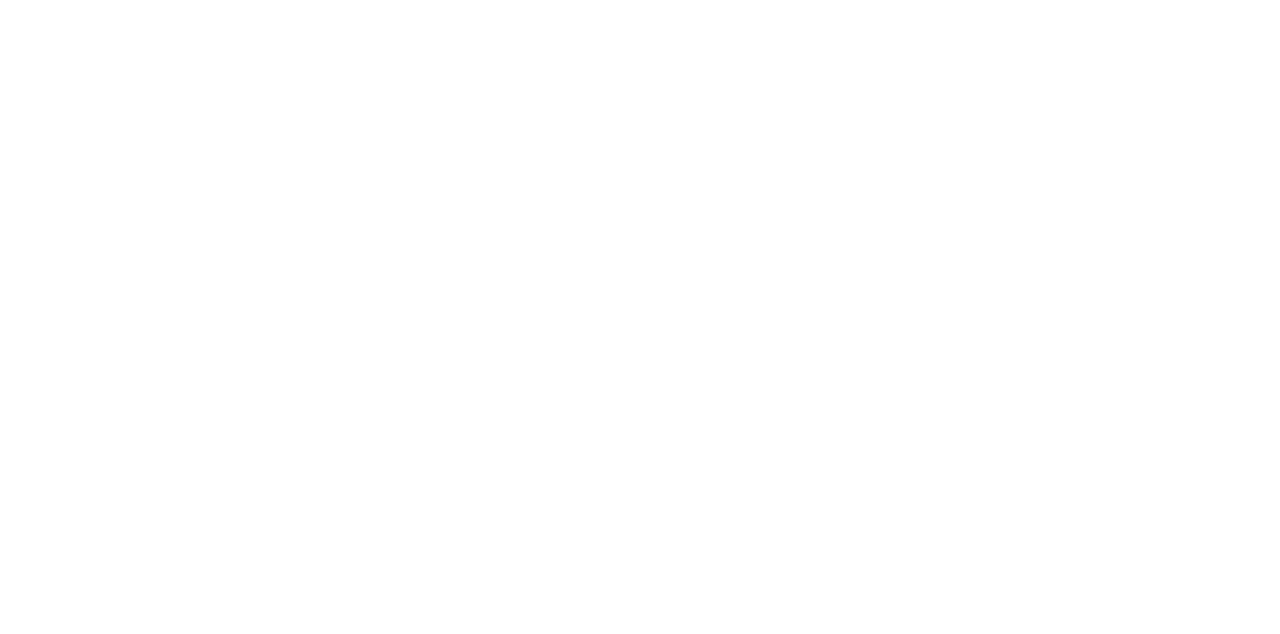
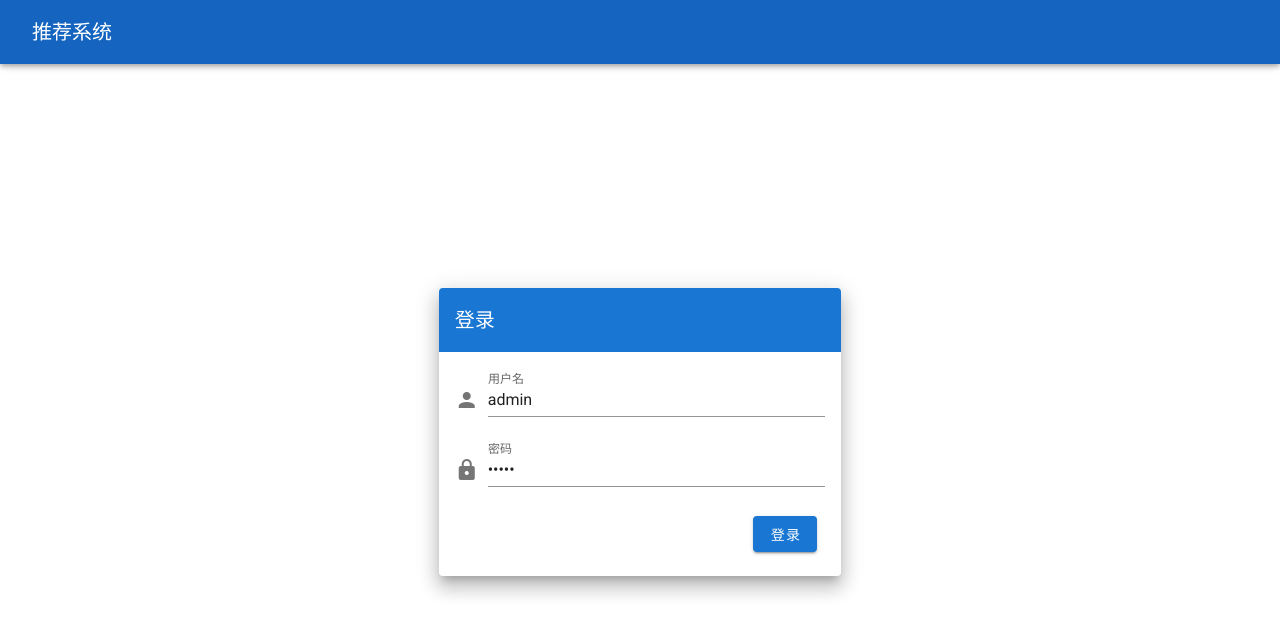
Before and after one commit to EnableAsync/recommender-frontend, a Vue app: page /login in a window 1280 px wide. Shown: the top 634 px of the page. Built offline with nearby package versions, Linux system fonts and the light colour scheme.

Commit message:
add: add Login.vue

```diff
--- /dev/null
+++ b/src/pages/Login.vue
@@ -0,0 +1,132 @@
+<template>
+  <v-app id="inspire">
+<!--    <div style="display: flex; flex-direction: column; align-items: center;">-->
+<!--      <Notification></Notification>-->
+<!--    </div>-->
+
+    <v-app-bar
+      app
+      color="blue darken-3"
+      dark
+      clipped-left
+    >
+      <v-toolbar-title
+        style="width: 300px"
+        class="ml-0 pl-4"
+      >
+        <span class="hidden-sm-and-down">推荐系统</span>
+      </v-toolbar-title>
+      <v-spacer></v-spacer>
+      <!--      <v-btn-->
+      <!--          icon-->
+      <!--          large-->
+      <!--      >-->
+      <!--        <v-avatar-->
+      <!--            size="32px"-->
+      <!--            item-->
+      <!--        >-->
+      <!--          <v-img-->
+      <!--              src="../assets/logo.svg"-->
+      <!--              alt="Vuetify"-->
+      <!--          ></v-img>-->
+      <!--        </v-avatar>-->
+      <!--      </v-btn>-->
+    </v-app-bar>
+
+    <v-main>
+      <v-container
+        class="fill-height"
+        fluid
+      >
+        <v-row
+          align="center"
+          justify="center"
+        >
+          <v-col
+            cols="12"
+            sm="8"
+            md="4"
+          >
+            <v-card class="elevation-12">
+              <v-toolbar
+                color="primary"
+                dark
+                flat
+              >
+                <v-toolbar-title>登录</v-toolbar-title>
+                <v-spacer></v-spacer>
+              </v-toolbar>
+              <v-card-text>
+                <v-form>
+                  <v-text-field
+                    label="用户名"
+                    name="login"
+                    prepend-icon="mdi-account"
+                    type="text"
+                    v-model="username"
+                  ></v-text-field>
+
+                  <v-text-field
+                    id="password"
+                    label="密码"
+                    name="password"
+                    prepend-icon="mdi-lock"
+                    type="password"
+                    v-model="password"
+                  ></v-text-field>
+                </v-form>
+                <v-card-actions>
+                  <v-spacer></v-spacer>
+                  <v-btn color="primary" @click="onLogin">登录</v-btn>
+                </v-card-actions>
+              </v-card-text>
+            </v-card>
+          </v-col>
+        </v-row>
+      </v-container>
+    </v-main>
+  </v-app>
+</template>
+
+<script>
+  // import {login} from '../api/login'
+  // import md5 from 'js-md5';
+  // import qs from 'qs'
+  // import {notify} from "../components/notification";
+  // import Notification from "../components/notification/Notification";
+
+  // import router from "../routers";
+
+  export default {
+    // components: {Notification},
+    data: () => ({
+      username: 'admin',
+      password: 'admin'
+    }),
+    methods: {
+      onLogin() {
+        this.$router.push('/hot')
+      }
+      // onLogin() {
+      //   login(qs.stringify({
+      //     username: this.username,
+      //     password: md5(this.password)
+      //   }))
+      //     .then(res => {
+      //       if (res.data.code === 0) {
+      //         notify('success', '登录成功');
+      //         this.$router.push('/register');
+      //         // this.close();
+      //       } else if (res.data.code === 10001) {
+      //         notify('error', '账号或密码错误');
+      //       } else {
+      //         notify('error', res.data.code + '错误');
+      //       }
+      //     })
+      //     .catch(reason => {
+      //       notify('error', '[登录失败]' + reason)
+      //     });
+      // }
+    }
+  }
+</script>
--- a/src/routers/index.js
+++ b/src/routers/index.js
@@ -11,7 +11,7 @@
     {
         path: '/',
         component: BaseLayout,
-        redirect: 'hot',
+        redirect: 'login',
         children: [
             {
                 path: "/recommend",
@@ -27,7 +27,10 @@
             }
         ]
     },
-
+    {
+        path: '/login',
+        component: () => import('../pages/Login')
+    }
 ];
 
 const router = new Router({
```
